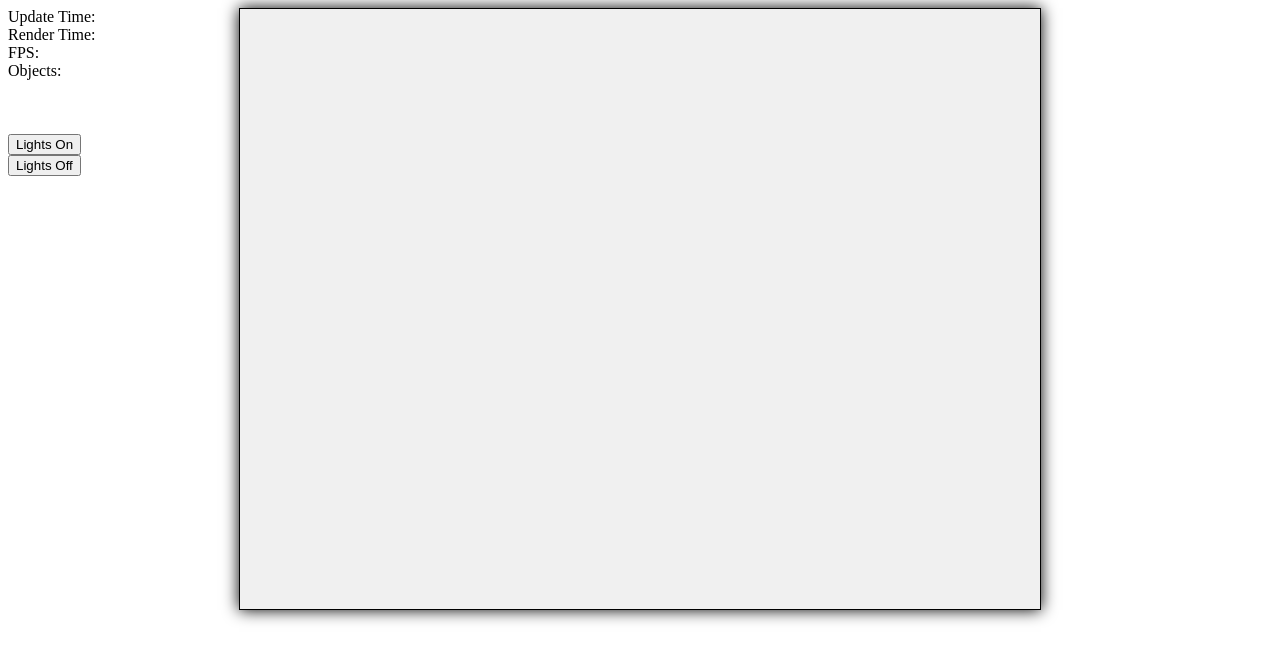
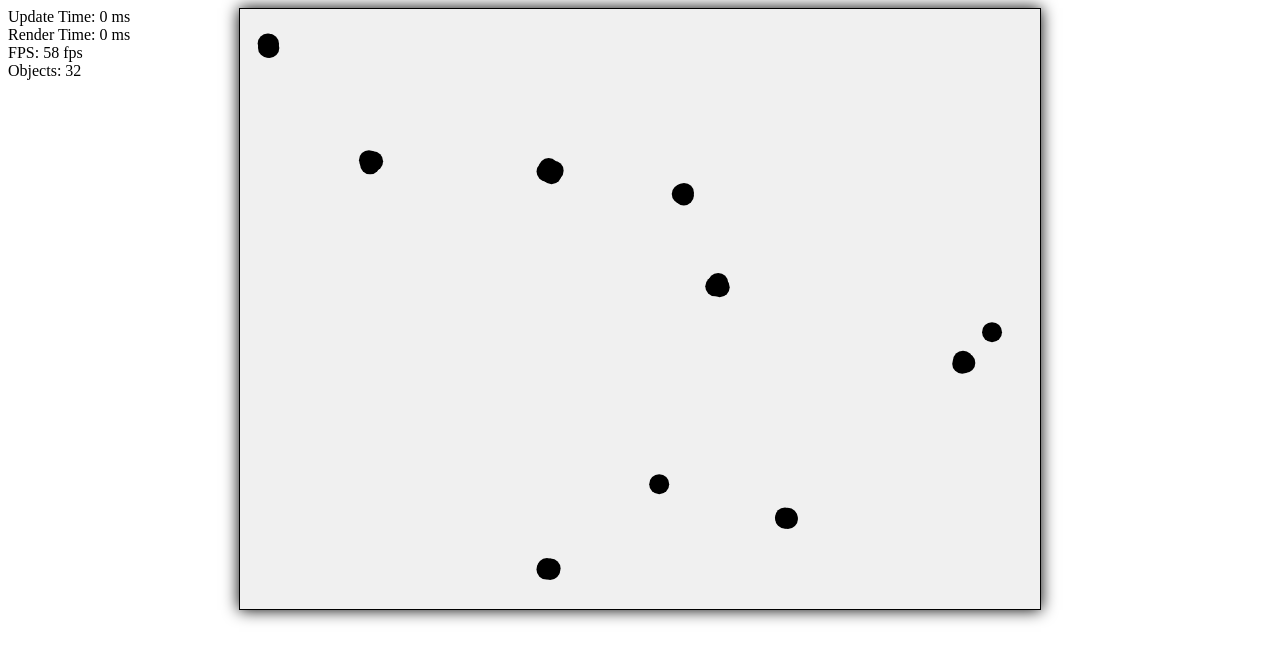
Before and after one commit to alangenfeld/supafly, a plain HTML site: page test.html in a window 1280 px wide. Drawn offline with Linux system fonts and the light colour scheme; no server answers.

Commit message:
basic collision. does not work correctly but is pretty funny.

```diff
--- /dev/null
+++ b/js/ball.js
@@ -0,0 +1,40 @@
+function Ball(pos, dir) {
+  this.radius = 10;
+  this.pos = pos;
+  this.direction = vec3.normalize(dir);
+
+  this.height = this.width = this.radius * 2;
+  this.speed = 5;
+
+  this.init();
+
+  this.update = function(){
+    var collisions = world.collisions(this);
+    if (collisions.length > 0) {
+      for (idx in collisions) {
+        vec3.add(collisions[idx].vector, this.direction, this.direction);
+      }
+      this.direction = vec3.normalize(this.direction);
+    }
+
+    this.pos = vec3.add(this.pos, vec3.scale(this.direction, this.speed, []));
+  };
+
+  this.draw = function() {
+    ctx.fillStyle = "#000000";
+    ctx.beginPath();
+    ctx.arc(
+      this.pos[0] + this.radius,
+      this.pos[1] + this.radius,
+      this.radius,
+      0,
+      Math.PI*2,
+      true
+    );
+    ctx.closePath();
+    ctx.fill();
+  };
+
+
+}
+Ball.prototype = new PhysicalGameObject;
--- a/js/core/gfx.js
+++ b/js/core/gfx.js
@@ -7,8 +7,7 @@ var ctx = display2.getContext("2d");
 var shadows = false;
 var showDepthMapFace = -1;
 
-//gl.clearColor(1.0, 1.0, 1.0, 1.0);
-gl.clearColor(0,0,0, 1.0);
+gl.clearColor(1.0, 1.0, 1.0, 0.0);
 gl.enable(gl.DEPTH_TEST);
 gl.disable(gl.BLEND);
 var mMatrix = mat4.create();
--- a/js/core/object.js
+++ b/js/core/object.js
@@ -1,13 +1,19 @@
 /**
  * Base game object class
  */
+var objectID = 0;
 function GameObject() {
   this.render = true;
   this.shadow = true;
   this.enabled = true;
 
+  this.getID = function() {
+    return this.id;
+  };
+
   this.init = function() {
-    objectManager.objects.push(this);
+    this.id = objectID++;
+    objectManager.add(this);
   };
 
   this.update = function() {
@@ -29,10 +35,14 @@ function GameObject() {
 function ObjectManager() {
   this.objects = new Array();
 
+  this.add = function(obj) {
+    this.objects[obj.getID()] = obj;
+  };
+
   this.updateAll = function() {
     for (idx in this.objects) {
       if (this.objects[idx].enabled) {
-	this.objects[idx].update();
+        this.objects[idx].update();
       }
     }
   };
@@ -40,19 +50,27 @@ function ObjectManager() {
   this.drawAll = function() {
     for (idx in this.objects) {
       if (shadowPass >= 0 && this.objects[idx].shadow && this.objects[idx].enabled) {
-	this.objects[idx].draw();
+	      this.objects[idx].draw();
       } else if (shadowPass < 0 && this.objects[idx].render && this.objects[idx].enabled) {
-	this.objects[idx].draw();
+	      this.objects[idx].draw();
       }
     }
   };
 
   this.remove = function(obj) {
-    this.objects.splice(this.objects.indexOf(obj), 1);
+    delete this.objects[obj.getID()];
   };
 
   this.clear = function() {
     this.objects = new Array();
+  };
+
+  this.getObjects = function() {
+    return this.objects;
+  };
+
+  this.getByID = function(id) {
+    return this.objects[id];
   };
 };
 var objectManager = new ObjectManager;
--- /dev/null
+++ b/js/core/physics.js
@@ -0,0 +1,126 @@
+function PhysicalGameObject() {
+  // must provide
+  this.isPhysical = true;
+//  this.pos = null;
+//  this.width = null;
+//  this.height = null;
+
+  this.parentInit = this.init;
+  this.init = function() {
+    this.parentInit();
+    world.add(this);
+  };
+
+  this.parentShutdown = this.shutdown;
+  this.shutdown = function() {
+    world.remove(this);
+    this.parentShutdown();
+  };
+
+  this.getRightBounds = function() {
+    return this.pos[0] + this.width;
+  };
+
+  this.getLeftBounds = function() {
+    return this.pos[0];
+  };
+
+  this.getTopBounds = function() {
+    return this.pos[1];
+  };
+
+  this.getBottomBounds = function() {
+    return this.pos[1] + this.height;
+  };
+}
+PhysicalGameObject.prototype = new GameObject;
+
+function World(width, height) {
+  this.width = width;
+  this.height = height;
+
+  this.objects = new Array();
+  this.collisionMap = new Array();
+
+  this.init();
+
+  this.add = function(obj) {
+    this.objects[obj.getID()] = true;
+  };
+
+  this.remove= function(obj) {
+    delete this.objects[obj.getID()];
+  };
+
+  this.update = function() {
+    // build collision map
+    this.collisionMap = new Array();
+    for (idx in this.objects) {
+      var object1 = objectManager.getByID(idx);
+      var collisions = new Array();
+
+      // boundary collision
+      if (object1.getRightBounds() >= this.width) {
+        collisions.push(new Collision(this.getID(), [-1, 0, 0]));
+      }
+      if (object1.getLeftBounds() <= 0) {
+        collisions.push(new Collision(this.getID(), [1, 0, 0]));
+      }
+      if (object1.getTopBounds() <= 0) {
+        collisions.push(new Collision(this.getID(), [0, 1, 0]));
+      }
+
+      if (object1.getBottomBounds() >= this.height) {
+        collisions.push(new Collision(this.getID(), [0, -1, 0]));
+      }
+
+      // object collisions
+      for (idx2 in this.objects) {
+        if (idx === idx2) {
+          continue;
+        }
+        var object2 = objectManager.getByID(idx2);
+
+        var right_intersect =
+          object1.getRightBounds() >= object2.getLeftBounds() &&
+          object1.getRightBounds() <= object2.getRightBounds();
+
+        var left_intersect =
+          object1.getLeftBounds() <= object2.getRightBounds() &&
+          object1.getLeftBounds() >= object2.getLeftBounds();
+
+        var top_intersect =
+          object1.getTopBounds() <= object2.getBottomBounds() &&
+          object1.getTopBounds() >= object2.getTopBounds();
+
+        var bottom_intersect =
+          object1.getBottomBounds() >= object2.getTopBounds() &&
+          object1.getBottomBounds() <= object2.getBottomBounds();
+
+        var vertical_intersect = top_intersect || bottom_intersect;
+        var horizontal_intersect = left_intersect || right_intersect;
+
+        if (vertical_intersect && horizontal_intersect) {
+          collisions.push(
+            new Collision(
+              object2.getID(),
+              vec3.subtract(object2.pos, object1.pos, [])
+            )
+          );
+        }
+      }
+      this.collisionMap[object1.getID()] = collisions;
+    }
+  };
+
+  this.collisions = function(obj) {
+    return this.collisionMap[obj.getID()] || [];
+  };
+
+}
+World.prototype = new GameObject;
+
+function Collision(id, vector) {
+  this.id = id;
+  this.vector = vector;
+}
--- a/js/test.js
+++ b/js/test.js
@@ -1,38 +1,16 @@
-/**
- * Utilities
- */
+var world = new World(800, 600);
 
-$("lightsOn").onclick = function() {
-  light.ambient = [.4, .4, .4];
-};
-$("lightsOff").onclick = function() {
-  light.ambient = [.01, .01, .01];
-};
+var balls = [];
 
-shadows = false;
-camera.pos = [0, -18,25];
-var light = new Light([0,0,5], true);
-light.manualControl = true;
-var room = new Cave(15);
-var boxes = Array();
-var enemies = Array();
-
-//var boss = new ModelMan([0, 0, 3], "bugEyed");
+for (var i=0; i < 30; i++) {
+  var posX = Math.random() * 800;
+  var posY = Math.random() * 600;
+  var vX = (Math.random() * 2) - 1;
+  var vY = (Math.random() * 2) - 1;
+  balls.push(new Ball([posX, posY, 0], [vX, vY, 0]));
+}
 
 
-boxes.push( new ColorBox([3, 0, 2], [1, 1, 1], [0,0,1]));
-boxes.push( new ColorBox([0, 3, 3], [1, 1, 1]), [0,1,0]);
-boxes.push( new ColorBox([-3, 0, 4], [1, 1, 1], [1,0,0]));
-boxes.push( new ColorBox([0, -3, 1], [1, 1, 1], [1,1,0]));
-boxes.push( new ColorBox([0, 0, 1], [1, 1, 1], [0,1,0]));
 
-/*
-for (var i in boxes) {
-  boxes[i].rotating = true;
-}
 
-for (var i in enemies){
-  enemies[i].rotating = true;
-}
-*/
 game.start();
--- a/test.html
+++ b/test.html
@@ -32,29 +32,21 @@
     <br/>
     <br/>
     <br/>
-    <button id="lightsOn" type="button">Lights On</button><br/>
-    <button id="lightsOff" type="button">Lights Off</button><br/>
   </div>
   <div class="screen centered">
-    <canvas id="display"  width="800" height="600"></canvas>
-    <canvas id="display2" width="1" height="1"></canvas>
+    <canvas id="display"  width="0" height="0"></canvas>
+    <canvas id="display2"  width="800" height="600"></canvas>
   </div>
 </audio>
 </body>
   <script type="text/javascript" src="js/core/util.js"></script>
   <script type="text/javascript" src="js/core/matrix.js"></script>
-  <script type="text/javascript" src="js/core/shader.js"></script>
   <script type="text/javascript" src="js/core/gfx.js"></script>
   <script type="text/javascript" src="js/core/engine.js"></script>
   <script type="text/javascript" src="js/core/object.js"></script>
-  <script type="text/javascript" src="js/core/object3d.js"></script>
+  <script type="text/javascript" src="js/core/physics.js"></script>
+  <script type="text/javascript" src="js/core/camera.js"></script>
   <script type="text/javascript" src="js/core/input.js"></script>
-  <script type="text/javascript" src="js/core/camera.js"></script>
-  <script type="text/javascript" src="js/core/lights.js"></script>
-  <script type="text/javascript" src="js/geo/plane.js"></script>
-  <script type="text/javascript" src="js/geo/wall.js"></script>
-  <script type="text/javascript" src="js/geo/box.js"></script>
-  <script type="text/javascript" src="js/geo/modelMan.js"></script>
-  <script type="text/javascript" src="js/env/cave.js"></script>
+  <script type="text/javascript" src="js/ball.js"></script>
   <script type="text/javascript" src="js/test.js"></script>
 <html>
```
